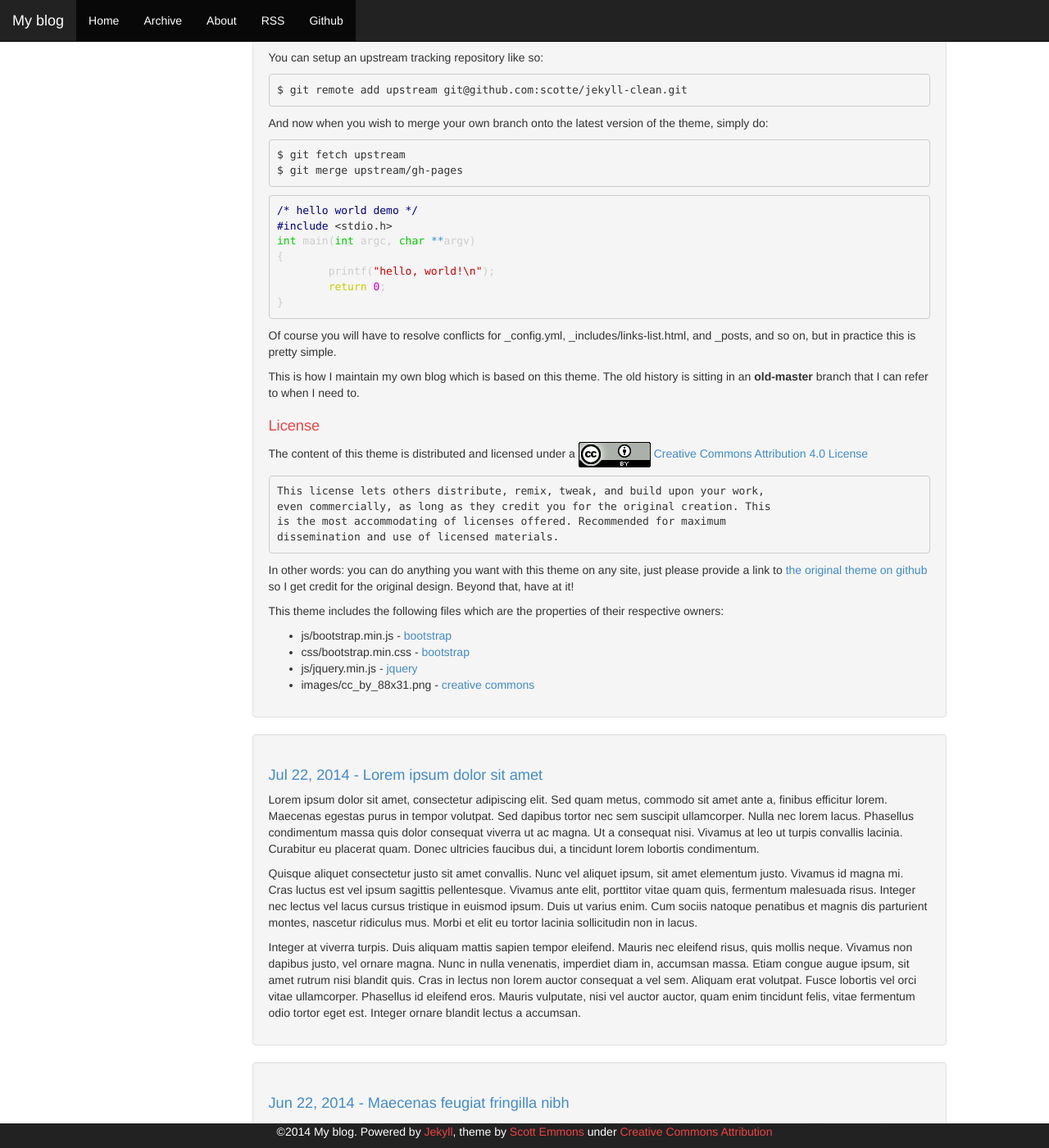
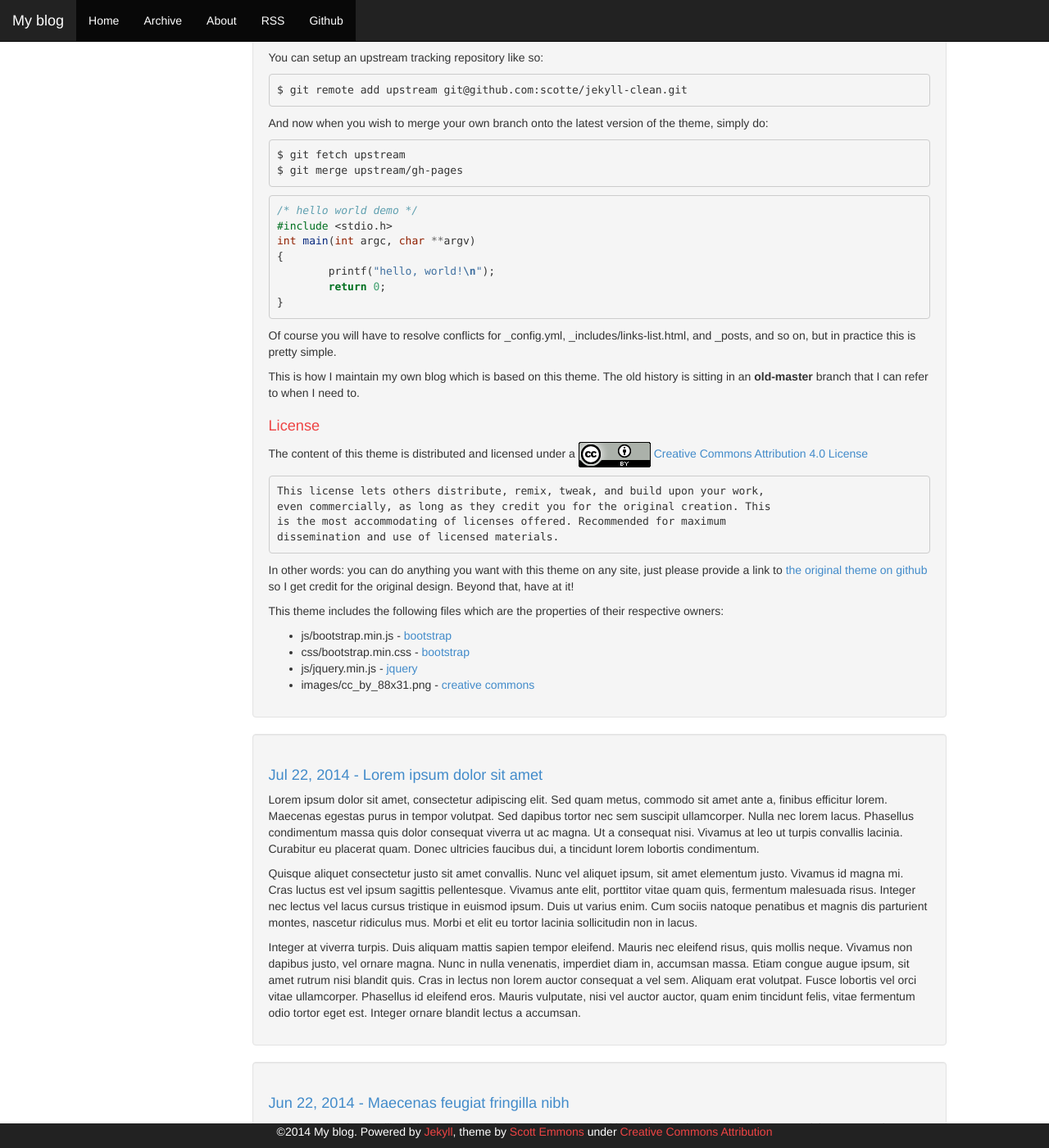
Before and after one commit to KatsuraKKKK/KatsuraKKKK.github.io, a Jekyll site: the page built from index.html, in a window 1280 px wide and 1400 px high, scrolled down 640 px. Shown: the whole window at 82% size. Built offline with Jekyll 4.4.1, drawn with Linux system fonts in a browser that asks for light colours; Markdown is read by kramdown in place of the engine named in the settings; the list of posts is cut into pages by our own code.

Commit message:
highlight

```diff
--- a/css/pygments.css
+++ b/css/pygments.css
@@ -1,69 +1,61 @@
-.hll { background-color: #222222 }
-.c { color: #000080 } /* Comment */
-.err { color: #cccccc; border: 1px solid #FF0000 } /* Error */
-.g { color: #cccccc } /* Generic */
-.k { color: #cdcd00 } /* Keyword */
-.l { color: #cccccc } /* Literal */
-.n { color: #cccccc } /* Name */
-.o { color: #3399cc } /* Operator */
-.x { color: #cccccc } /* Other */
-.p { color: #cccccc } /* Punctuation */
-.cm { color: #000080 } /* Comment.Multiline */
-.cp { color: #000080 } /* Comment.Preproc */
-.c1 { color: #000080 } /* Comment.Single */
-.cs { color: #cd0000; font-weight: bold } /* Comment.Special */
-.gd { color: #cd0000 } /* Generic.Deleted */
-.ge { color: #cccccc; font-style: italic } /* Generic.Emph */
+.hll { background-color: #ffffcc }
+.c { color: #60a0b0; font-style: italic } /* Comment */
+.err { border: 1px solid #FF0000 } /* Error */
+.k { color: #007020; font-weight: bold } /* Keyword */
+.o { color: #666666 } /* Operator */
+.cm { color: #60a0b0; font-style: italic } /* Comment.Multiline */
+.cp { color: #007020 } /* Comment.Preproc */
+.c1 { color: #60a0b0; font-style: italic } /* Comment.Single */
+.cs { color: #60a0b0; background-color: #fff0f0 } /* Comment.Special */
+.gd { color: #A00000 } /* Generic.Deleted */
+.ge { font-style: italic } /* Generic.Emph */
 .gr { color: #FF0000 } /* Generic.Error */
 .gh { color: #000080; font-weight: bold } /* Generic.Heading */
-.gi { color: #00cd00 } /* Generic.Inserted */
+.gi { color: #00A000 } /* Generic.Inserted */
 .go { color: #888888 } /* Generic.Output */
-.gp { color: #000080; font-weight: bold } /* Generic.Prompt */
-.gs { color: #cccccc; font-weight: bold } /* Generic.Strong */
+.gp { color: #c65d09; font-weight: bold } /* Generic.Prompt */
+.gs { font-weight: bold } /* Generic.Strong */
 .gu { color: #800080; font-weight: bold } /* Generic.Subheading */
 .gt { color: #0044DD } /* Generic.Traceback */
-.kc { color: #cdcd00 } /* Keyword.Constant */
-.kd { color: #00cd00 } /* Keyword.Declaration */
-.kn { color: #cd00cd } /* Keyword.Namespace */
-.kp { color: #cdcd00 } /* Keyword.Pseudo */
-.kr { color: #cdcd00 } /* Keyword.Reserved */
-.kt { color: #00cd00 } /* Keyword.Type */
-.ld { color: #cccccc } /* Literal.Date */
-.m { color: #cd00cd } /* Literal.Number */
-.s { color: #cd0000 } /* Literal.String */
-.na { color: #cccccc } /* Name.Attribute */
-.nb { color: #cd00cd } /* Name.Builtin */
-.nc { color: #00cdcd } /* Name.Class */
-.no { color: #cccccc } /* Name.Constant */
-.nd { color: #cccccc } /* Name.Decorator */
-.ni { color: #cccccc } /* Name.Entity */
-.ne { color: #666699; font-weight: bold } /* Name.Exception */
-.nf { color: #cccccc } /* Name.Function */
-.nl { color: #cccccc } /* Name.Label */
-.nn { color: #cccccc } /* Name.Namespace */
-.nx { color: #cccccc } /* Name.Other */
-.py { color: #cccccc } /* Name.Property */
-.nt { color: #cccccc } /* Name.Tag */
-.nv { color: #00cdcd } /* Name.Variable */
-.ow { color: #cdcd00 } /* Operator.Word */
-.w { color: #cccccc } /* Text.Whitespace */
-.mf { color: #cd00cd } /* Literal.Number.Float */
-.mh { color: #cd00cd } /* Literal.Number.Hex */
-.mi { color: #cd00cd } /* Literal.Number.Integer */
-.mo { color: #cd00cd } /* Literal.Number.Oct */
-.sb { color: #cd0000 } /* Literal.String.Backtick */
-.sc { color: #cd0000 } /* Literal.String.Char */
-.sd { color: #cd0000 } /* Literal.String.Doc */
-.s2 { color: #cd0000 } /* Literal.String.Double */
-.se { color: #cd0000 } /* Literal.String.Escape */
-.sh { color: #cd0000 } /* Literal.String.Heredoc */
-.si { color: #cd0000 } /* Literal.String.Interpol */
-.sx { color: #cd0000 } /* Literal.String.Other */
-.sr { color: #cd0000 } /* Literal.String.Regex */
-.s1 { color: #cd0000 } /* Literal.String.Single */
-.ss { color: #cd0000 } /* Literal.String.Symbol */
-.bp { color: #cd00cd } /* Name.Builtin.Pseudo */
-.vc { color: #00cdcd } /* Name.Variable.Class */
-.vg { color: #00cdcd } /* Name.Variable.Global */
-.vi { color: #00cdcd } /* Name.Variable.Instance */
-.il { color: #cd00cd } /* Literal.Number.Integer.Long */
+.kc { color: #007020; font-weight: bold } /* Keyword.Constant */
+.kd { color: #007020; font-weight: bold } /* Keyword.Declaration */
+.kn { color: #007020; font-weight: bold } /* Keyword.Namespace */
+.kp { color: #007020 } /* Keyword.Pseudo */
+.kr { color: #007020; font-weight: bold } /* Keyword.Reserved */
+.kt { color: #902000 } /* Keyword.Type */
+.m { color: #40a070 } /* Literal.Number */
+.s { color: #4070a0 } /* Literal.String */
+.na { color: #4070a0 } /* Name.Attribute */
+.nb { color: #007020 } /* Name.Builtin */
+.nc { color: #0e84b5; font-weight: bold } /* Name.Class */
+.no { color: #60add5 } /* Name.Constant */
+.nd { color: #555555; font-weight: bold } /* Name.Decorator */
+.ni { color: #d55537; font-weight: bold } /* Name.Entity */
+.ne { color: #007020 } /* Name.Exception */
+.nf { color: #06287e } /* Name.Function */
+.nl { color: #002070; font-weight: bold } /* Name.Label */
+.nn { color: #0e84b5; font-weight: bold } /* Name.Namespace */
+.nt { color: #062873; font-weight: bold } /* Name.Tag */
+.nv { color: #bb60d5 } /* Name.Variable */
+.ow { color: #007020; font-weight: bold } /* Operator.Word */
+.w { color: #bbbbbb } /* Text.Whitespace */
+.mf { color: #40a070 } /* Literal.Number.Float */
+.mh { color: #40a070 } /* Literal.Number.Hex */
+.mi { color: #40a070 } /* Literal.Number.Integer */
+.mo { color: #40a070 } /* Literal.Number.Oct */
+.sb { color: #4070a0 } /* Literal.String.Backtick */
+.sc { color: #4070a0 } /* Literal.String.Char */
+.sd { color: #4070a0; font-style: italic } /* Literal.String.Doc */
+.s2 { color: #4070a0 } /* Literal.String.Double */
+.se { color: #4070a0; font-weight: bold } /* Literal.String.Escape */
+.sh { color: #4070a0 } /* Literal.String.Heredoc */
+.si { color: #70a0d0; font-style: italic } /* Literal.String.Interpol */
+.sx { color: #c65d09 } /* Literal.String.Other */
+.sr { color: #235388 } /* Literal.String.Regex */
+.s1 { color: #4070a0 } /* Literal.String.Single */
+.ss { color: #517918 } /* Literal.String.Symbol */
+.bp { color: #007020 } /* Name.Builtin.Pseudo */
+.vc { color: #bb60d5 } /* Name.Variable.Class */
+.vg { color: #bb60d5 } /* Name.Variable.Global */
+.vi { color: #bb60d5 } /* Name.Variable.Instance */
+.il { color: #40a070 } /* Literal.Number.Integer.Long */
```
